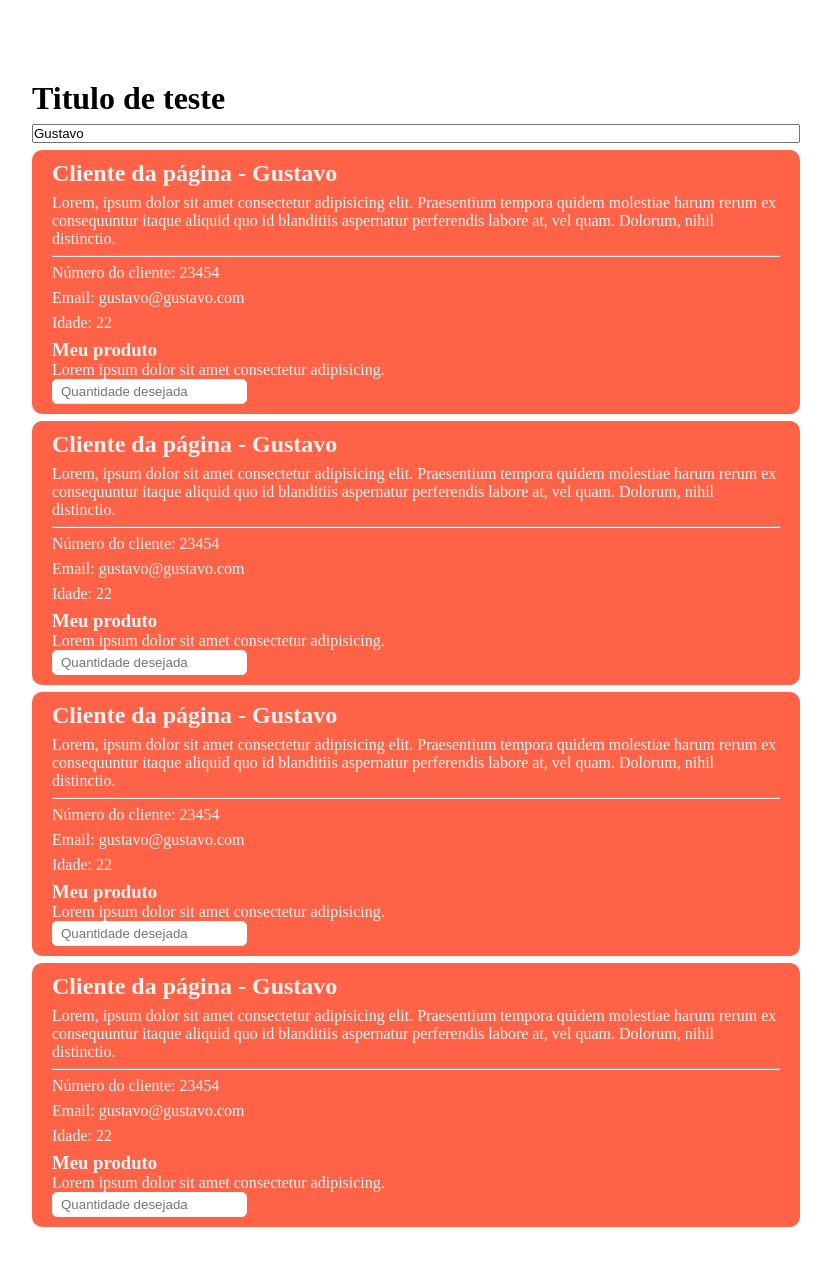
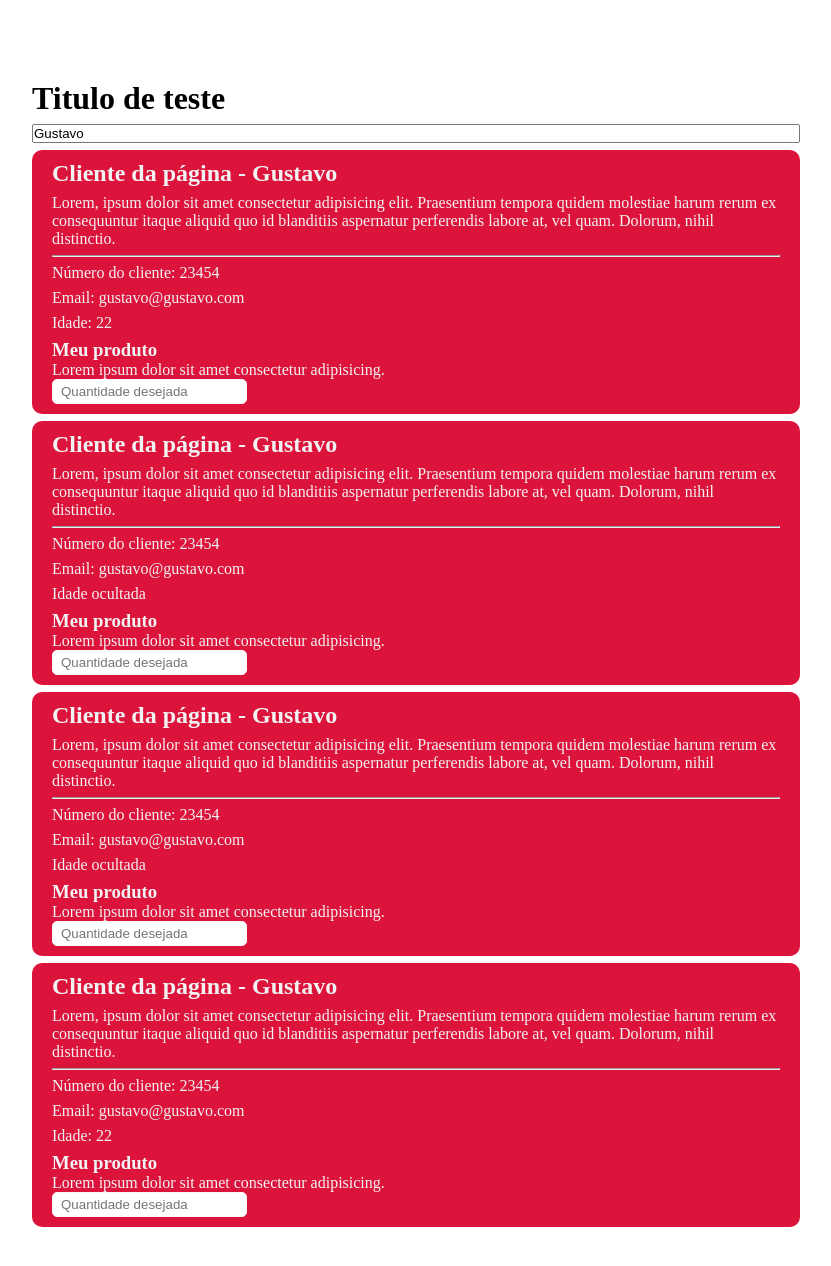
Before and after one commit to Xav86/treino-api-e-vue, a Vue app in the folder lista-interativa/: page / in a window 1280 px wide. Shown: the top 1266 px of the page, without its empty margins (224-1055 px from the left). Built offline with nearby package versions, Linux system fonts and the light colour scheme.

Commit message:
visto v-if e v-else

```diff
--- a/lista-interativa/src/App.vue
+++ b/lista-interativa/src/App.vue
@@ -2,10 +2,10 @@
   <div class="container">
     <h1>Titulo de teste</h1>
     <input type="text" v-model="dados.nome">
-    <ClientePage :dados="dados"/>
-    <ClientePage :dados="dados"/>
-    <ClientePage :dados="dados"/>
-    <ClientePage :dados="dados"/>
+    <ClientePage :dados="dados" :showIdade="true"/>
+    <ClientePage :dados="dados" :showIdade="false"/>
+    <ClientePage :dados="dados" :showIdade="false"/>
+    <ClientePage :dados="dados" :showIdade="true"/>
   </div>
 </template>
 
--- a/lista-interativa/src/components/ClientePage.vue
+++ b/lista-interativa/src/components/ClientePage.vue
@@ -5,7 +5,8 @@
         <hr>
         <p>Número do cliente: {{ numero }}</p>
         <p>Email: {{ dados.email }}</p>
-        <p>Idade: {{ dados.idade }}</p>
+        <p v-if="showIdade === true">Idade: {{ dados.idade }}</p>
+        <p v-else>Idade ocultada</p>
         <ProdutoPage/>
     </div>
 </template>
@@ -25,7 +26,8 @@ export default {
         }
     },
     props: {
-        dados: Object
+        dados: Object,
+        showIdade: Boolean
     }
 }
 
@@ -39,7 +41,7 @@ export default {
         gap: 7px;
         color: #f2f2f2;
         border-radius: 10px;
-        background-color: tomato;
+        background-color: #dc143c;
         padding: 10px 20px;
     }
 
```
